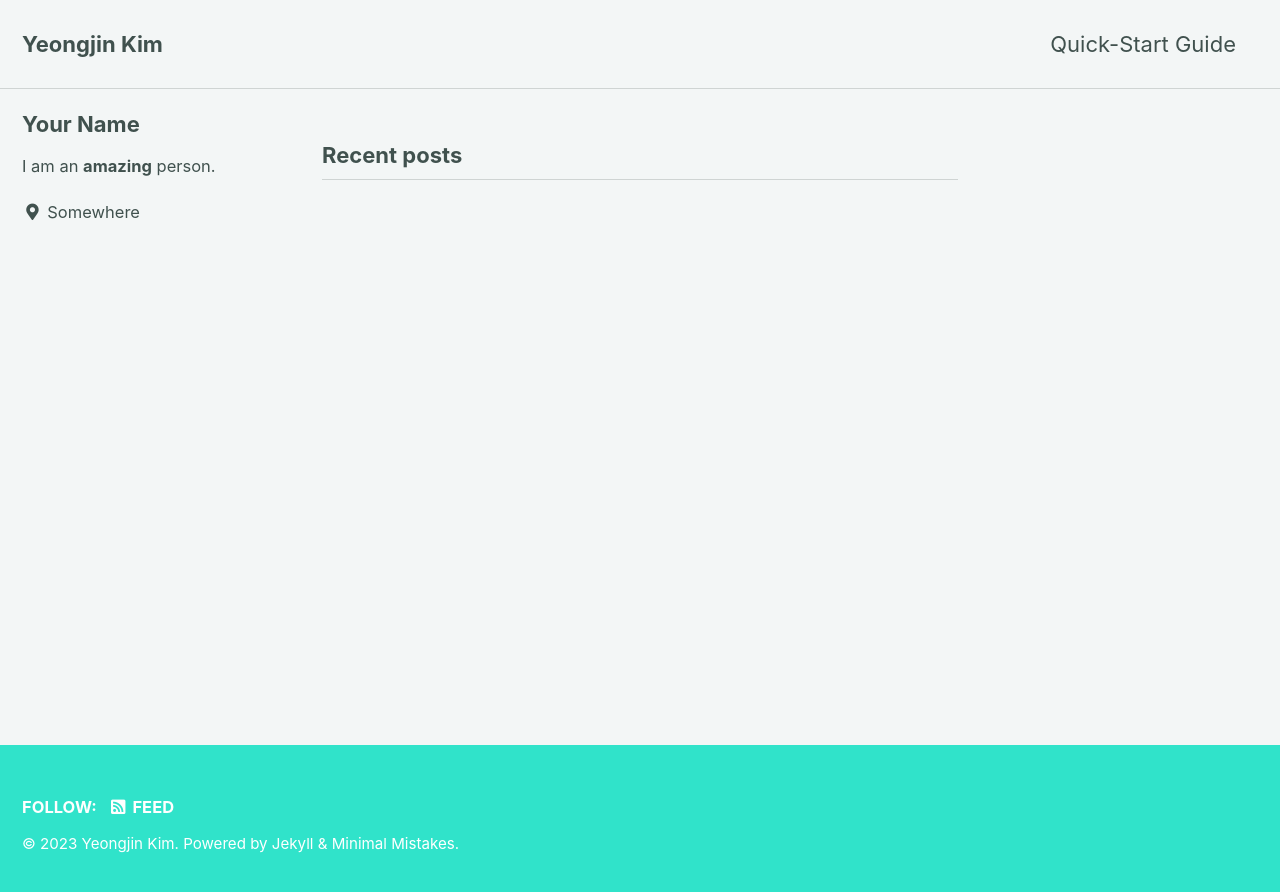
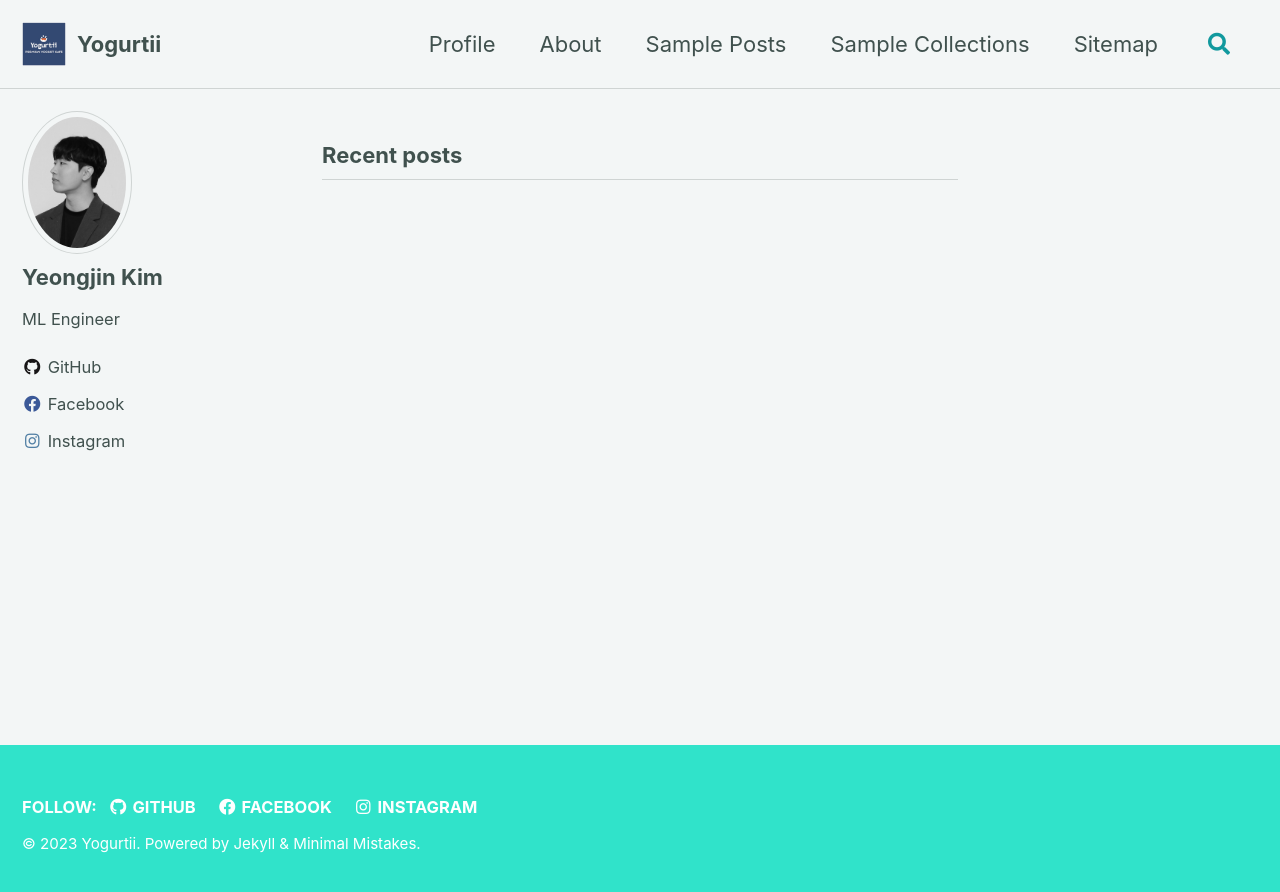
Before and after one commit to YoungJeansKR/YoungJeansKR.github.io, a Jekyll site: the page built from index.html, in a window 1280 px wide. Shown: the top 892 px of the page. Built offline with Jekyll 4.4.1, drawn with Linux system fonts in a browser that asks for light colours; cached includes are drawn as plain includes; the list of posts is cut into pages by our own code.

Commit message:
Update 2.12

```diff
--- a/Gemfile
+++ b/Gemfile
@@ -5,3 +5,5 @@ gem "jekyll-include-cache", group: :jekyll_plugins
 gem "require", "~> 0.2.7"
 
 gem "webrick", "~> 1.8"
+gem 'faraday-retry'
+gem 'wdm', '>= 0.1.0'
--- a/_config.yml
+++ b/_config.yml
@@ -17,16 +17,16 @@ github: [metadata]
 
 # Site Settings
 locale: "en-US"
-title: "Yeongjin Kim"
+title: "Yogurtii"
 title_separator: "-"
 subtitle: # site tagline that appears below site title in masthead
-name: "Yeongjin Kim"
+name: "Yogurtii"
 description: "개인 홈페이지 포트폴리오"
-url: # the base hostname & protocol for your site e.g. "https://mmistakes.github.io"
+url: "https://kyj950514.github.io" # the base hostname & protocol for your site e.g. "https://mmistakes.github.io"
 baseurl: # the subpath of your site, e.g. "/blog"
 repository: # GitHub username/repo-name e.g. "mmistakes/minimal-mistakes"
 teaser: # path of fallback teaser image, e.g. "/assets/images/500x300.png"
-logo: # path of logo image to display in the masthead, e.g. "/assets/images/88x88.png"
+logo: "/assets/images/yogurtii.ico" # path of logo image to display in the masthead, e.g. "/assets/images/88x88.png"
 masthead_title: # overrides the website title displayed in the masthead, use " " for no title
 # breadcrumbs            : false # true, false (default)
 words_per_minute: 200
@@ -59,8 +59,8 @@ reCaptcha:
   secret:
 atom_feed:
   path: # blank (default) uses feed.xml
-  hide: # true, false (default)
-search: # true, false (default)
+  hide: true # true, false (default)
+search: true # true, false (default)
 search_full_content: # true, false (default)
 search_provider: # lunr (default), algolia, google
 lunr:
@@ -69,7 +69,7 @@ algolia:
   application_id: # YOUR_APPLICATION_ID
   index_name: # YOUR_INDEX_NAME
   search_only_api_key: # YOUR_SEARCH_ONLY_API_KEY
-  powered_by: # true (default), false
+  powered_by: false # true (default), false
 google:
   search_engine_id: # YOUR_SEARCH_ENGINE_ID
   instant_search: # false (default), true
@@ -104,52 +104,34 @@ analytics:
 
 # Site Author
 author:
-  name: "Your Name"
-  avatar: # path of avatar image, e.g. "/assets/images/bio-photo.jpg"
-  bio: "I am an **amazing** person."
-  location: "Somewhere"
+  name: "Yeongjin Kim"
+  avatar: "/assets/images/my_profile.jpg" # path of avatar image, e.g. "/assets/images/bio-photo.jpg"
+  bio: "ML Engineer"
+  location:
   email:
   links:
-    - label: "Email"
-      icon: "fas fa-fw fa-envelope-square"
-      # url: "mailto:your.name@email.com"
-    - label: "Website"
-      icon: "fas fa-fw fa-link"
-      # url: "https://your-website.com"
-    - label: "Twitter"
-      icon: "fab fa-fw fa-twitter-square"
-      # url: "https://twitter.com/"
-    - label: "Facebook"
-      icon: "fab fa-fw fa-facebook-square"
-      # url: "https://facebook.com/"
     - label: "GitHub"
       icon: "fab fa-fw fa-github"
-      # url: "https://github.com/"
+      url: "https://github.com/kyj950514"
+    - label: "Facebook"
+      icon: "fab fa-fw fa-facebook"
+      url: https://www.facebook.com/profile.php?id=100007046494986
     - label: "Instagram"
       icon: "fab fa-fw fa-instagram"
-      # url: "https://instagram.com/"
+      url: "https://instagram.com/0_z_in"
 
 # Site Footer
 footer:
   links:
-    - label: "Twitter"
-      icon: "fab fa-fw fa-twitter-square"
-      # url:
-    - label: "Facebook"
-      icon: "fab fa-fw fa-facebook-square"
-      # url:
     - label: "GitHub"
       icon: "fab fa-fw fa-github"
-      # url:
-    - label: "GitLab"
-      icon: "fab fa-fw fa-gitlab"
-      # url:
-    - label: "Bitbucket"
-      icon: "fab fa-fw fa-bitbucket"
-      # url:
+      url: "https://github.com/kyj950514"
+    - label: "Facebook"
+      icon: "fab fa-fw fa-facebook"
+      url: https://www.facebook.com/profile.php?id=100007046494986
     - label: "Instagram"
       icon: "fab fa-fw fa-instagram"
-      # url:
+      url: "https://instagram.com/0_z_in"
 
 # Reading Files
 include:
--- a/_includes/head.html
+++ b/_includes/head.html
@@ -25,7 +25,7 @@
   as="style"
   onload="this.onload=null;this.rel='stylesheet'"
 />
-<link rel="icon" type="image/png" href="/assets/favicon.ico" />
+<link rel="icon" type="image/png" href="/assets/images/yogurtii.ico" />
 <noscript
   ><link
     rel="stylesheet"
```
Also changed, not shown: _data/navigation.yml (+9 -9 lines), _data/archive.yml (added), assets/favicon.ico (deleted), assets/images/my_profile.jpg (added), assets/images/yogurtii.ico (added).
